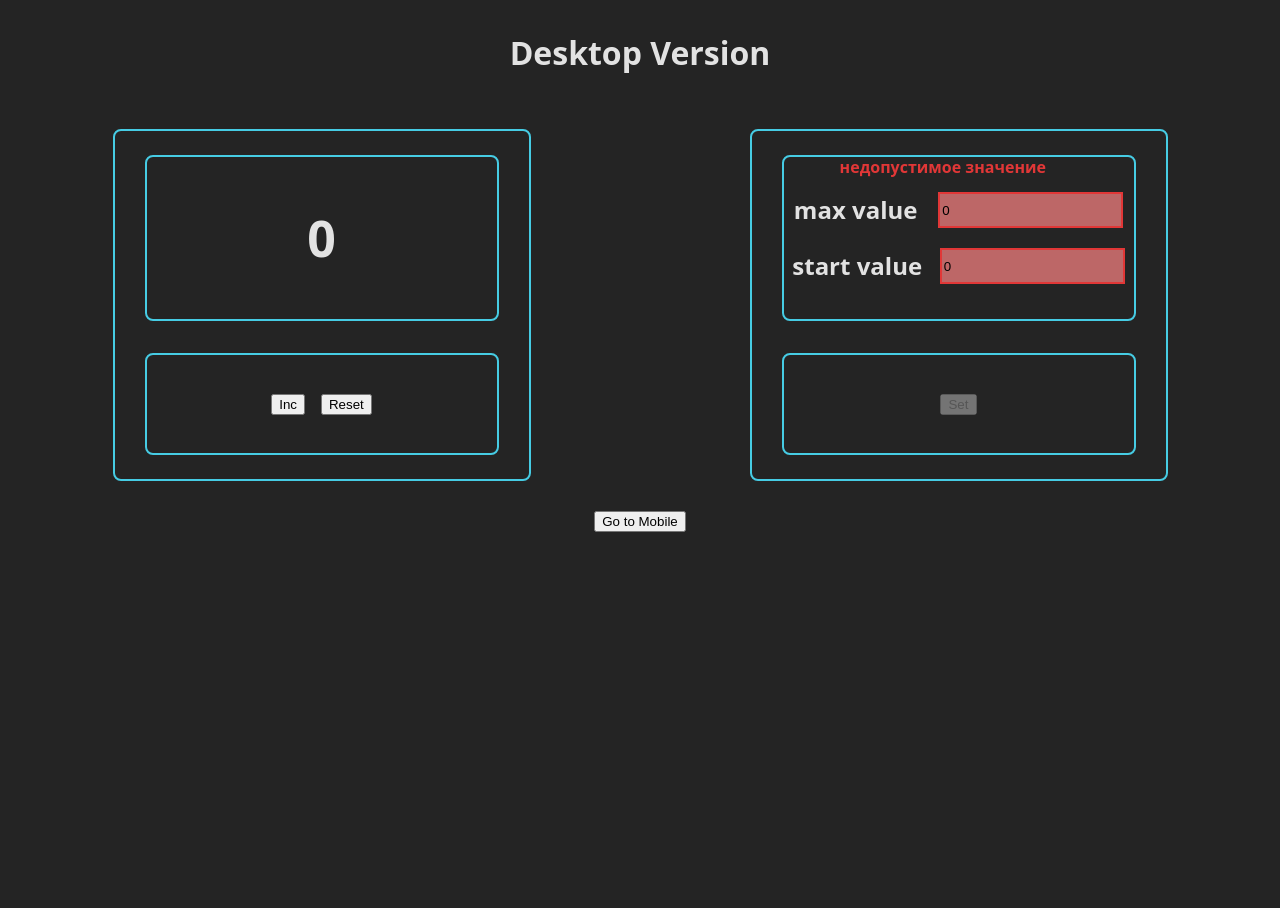
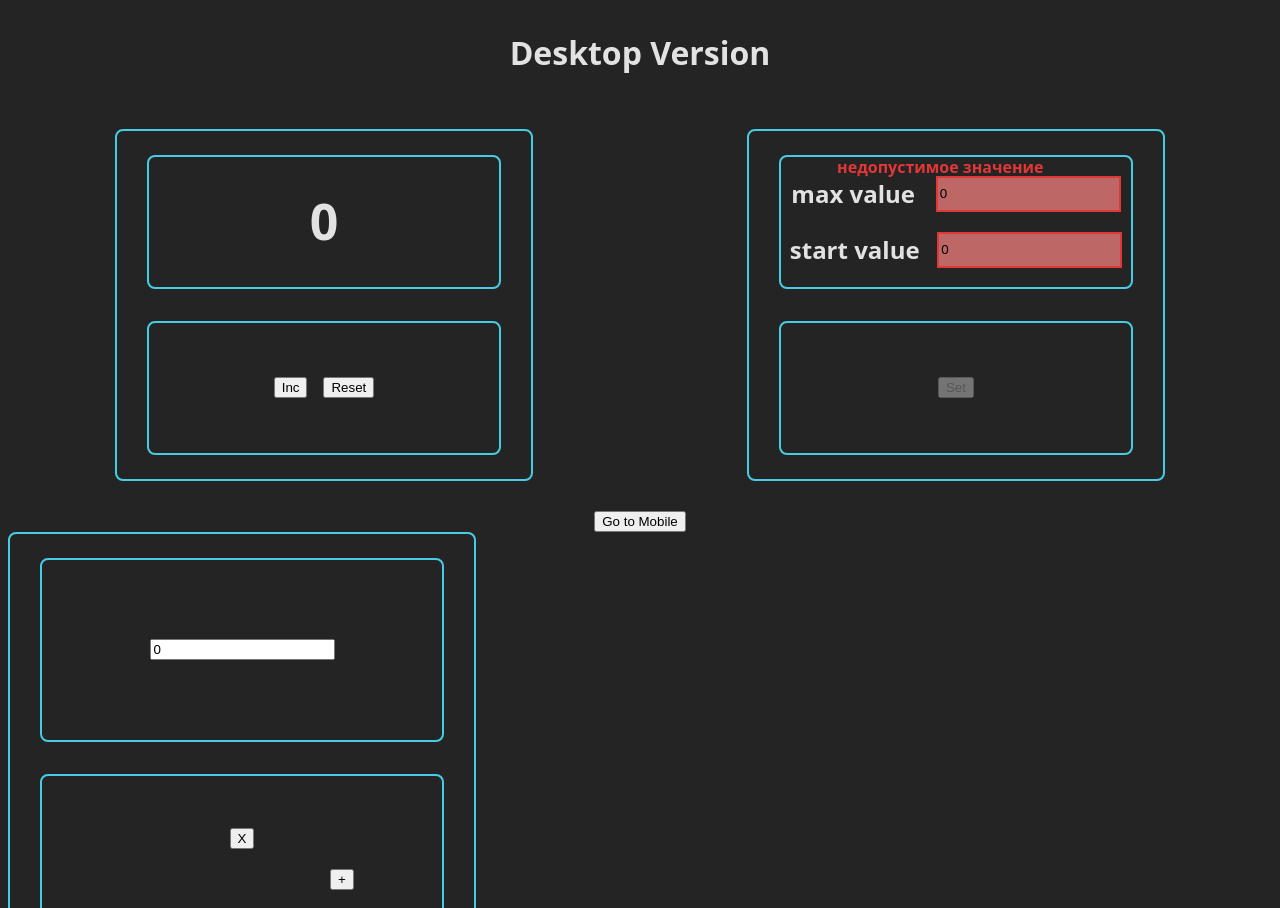
Before and after one commit to AlxTafari/counter, a React (Vite) app: page / in a window 1280 px wide. Shown: the top 908 px of the page. Before the commit the page ends 800 px from the top, so only its background shows below. Built offline with nearby package versions, Linux system fonts and the light colour scheme.

Commit message:
added calc v0.5

```diff
--- a/src/App.tsx
+++ b/src/App.tsx
@@ -1,9 +1,11 @@
 import {Counter} from "./components/counter/Counter";
+import {Calc} from "./components/calc/Calc";
 
 function App() {
     return (
         <>
             <Counter />
+            <Calc />
         </>
     )
 }
--- a/src/components/app-container/App-Container.tsx
+++ b/src/components/app-container/App-Container.tsx
@@ -4,10 +4,20 @@ import s from "./App-container.module.scss"
 
 type Props = {
     children: React.ReactNode;
+    width?: string;
+    height?: string;
 };
-export const AppContainer = ({children}: Props) => {
+export const AppContainer = ({
+                                 children,
+                                 height = "300px",
+                                 width = "350px"}: Props) => {
     return (
-        <div className={s.counterWrapper}>
+        <div
+            style={{
+                width: width,
+                height: height
+            }}
+            className={s.counterWrapper}>
             {children}
         </div>
     );
--- a/src/components/app-container/App-container.module.scss
+++ b/src/components/app-container/App-container.module.scss
@@ -1,8 +1,7 @@
 @use "../../styles/variable.scss" as *;
 
 .counterWrapper {
-  width: 350px;
-  height: 300px;
+
   display: flex;
   align-items: center;
   justify-content: center;
--- /dev/null
+++ b/src/components/calc/Calc.tsx
@@ -0,0 +1,104 @@
+import {AppContainer} from "../app-container/App-Container";
+import {Button} from "../button/Button";
+import {FlexWrapper} from "../flexWrapper/FlexWrapper";
+import {Display} from "../display/Display";
+import {ControlsBar} from "../controlsBar/ControlsBar";
+import {useState} from "react";
+
+type CalcType = {
+    display: string;
+    stored: number;
+    operator: string;
+
+}
+
+export const Calc = () => {
+    const [calc, setCalc] = useState<CalcType>({
+        display: "0", stored: 0, operator: "",
+    });
+
+    const valueInput = (val: string) => {
+        calc.display === "0"
+            ? setCalc({...calc, display: val})
+            : setCalc({...calc, display: calc.display + val})
+    }
+
+    const addOperator = (operator: CalcType["operator"]) => {
+        setCalc(prevState => ({
+            ...prevState,
+            display: "0",
+            stored: Number(prevState.display),
+            operator: operator
+        }))
+    }
+
+    const calculate = () => {
+        setCalc(prevState => {
+            if (prevState.stored === 0 || prevState.operator === "") {
+                return prevState
+            }
+
+            const current = +calc.display
+            const operator = calc.operator;
+            const stored = calc.stored;
+            let result;
+
+            switch (operator) {
+                case "+":
+                    result = stored + current
+                    break;
+                case "-":
+                    result = stored - current
+                    break;
+                case "*":
+                    result = stored * current
+                    break;
+                case "/":
+                    result = stored / current
+                    break;
+            }
+            return {
+                ...prevState,
+                display: String(result),
+                stored: 0,
+                operator: "",
+            };
+        });
+    };
+
+    const numbers = ["1", "2", "3", "4", "5", "6", "7", "8", "9", "0",];
+    const fooButtons = ["+", "-", "/", "*", "="]
+    return (
+        <div>
+            <AppContainer height={"550px"} width={"400px"}>
+                <Display className={"display"}>
+                    <input type="number" value={calc.display}/>
+                </Display>
+
+                <ControlsBar>
+                    <FlexWrapper direction={"column"} gap={20}>
+                        <Button title={"X"}
+                                onClick={() => setCalc({...calc, display: "0", stored: 0, operator: ""})}/>
+                        <FlexWrapper direction={"row"}>
+                            <FlexWrapper wrap={"wrap"} gap={20}>
+                                {numbers.map((n, i) => (
+                                    <Button key={i} title={n} onClick={() => {
+                                        valueInput((n))
+                                    }}/>
+                                ))}
+                            </FlexWrapper>
+                            <FlexWrapper direction={"column"} gap={20}>
+                                {fooButtons.map((b, i) => (
+                                    <Button title={b} onClick={b === "=" ? calculate : () => {
+                                        addOperator(b)
+                                    }}/>
+                                ))}
+                            </FlexWrapper>
+                        </FlexWrapper>
+                    </FlexWrapper>
+                </ControlsBar>
+
+            </AppContainer>
+        </div>
+    );
+};
--- a/src/components/counter/CounterConfig.tsx
+++ b/src/components/counter/CounterConfig.tsx
@@ -29,7 +29,7 @@ export const CounterConfig = ({
 
     const isDisabled = disabled
     return (
-        <AppContainer>
+        <AppContainer >
             <Display>
                 {isDisabled ? <span className={"error"}>недопустимое значение</span> : null}
 
--- a/src/components/display/Display.module.scss
+++ b/src/components/display/Display.module.scss
@@ -3,7 +3,7 @@
 .display {
   display: flex;
   width: 100%;
-  height: 100%;
+  height: 180px;
   align-items: center;
   justify-content: center;
   flex-direction: column;
--- a/src/components/flexWrapper/FlexWrapper.module.scss
+++ b/src/components/flexWrapper/FlexWrapper.module.scss
@@ -1,6 +1,6 @@
 @use "../../styles/mixins" as *;
 
 .container {
-  @include flex-wrapper(row, nowrap, space-around, center );
+  display: flex;
   width: 100%;
 }
--- a/src/components/flexWrapper/FlexWrapper.tsx
+++ b/src/components/flexWrapper/FlexWrapper.tsx
@@ -1,11 +1,44 @@
-import s from "./FlexWrapper.module.scss"
+import s from "./FlexWrapper.module.scss";
+
+type FlexDirection = "row" | "column";
+type FlexWrap = "nowrap" | "wrap";
+type JustifyContent =
+    | "flex-start"
+    | "center"
+    | "flex-end"
+    | "space-between"
+    | "space-around"
+    | "space-evenly";
+type AlignItems = "stretch" | "flex-start" | "center" | "flex-end";
 
 type Props = {
-    children?: React.ReactNode
+    children?: React.ReactNode;
+    direction?: FlexDirection;
+    wrap?: FlexWrap;
+    justify?: JustifyContent;
+    align?: AlignItems;
+    gap?: number;
 };
-export const FlexWrapper = ({children}: Props) => {
+
+export const FlexWrapper = ({
+                                children,
+                                direction = "row",
+                                wrap = "nowrap",
+                                justify = "space-around",
+                                align = "center",
+                                gap,
+                            }: Props) => {
     return (
-        <div className={s.container}>
+        <div
+            className={s.container}
+            style={{
+                flexDirection: direction,
+                flexWrap: wrap,
+                justifyContent: justify,
+                alignItems: align,
+                gap: gap + "px",
+            }}
+        >
             {children}
         </div>
     );
```
